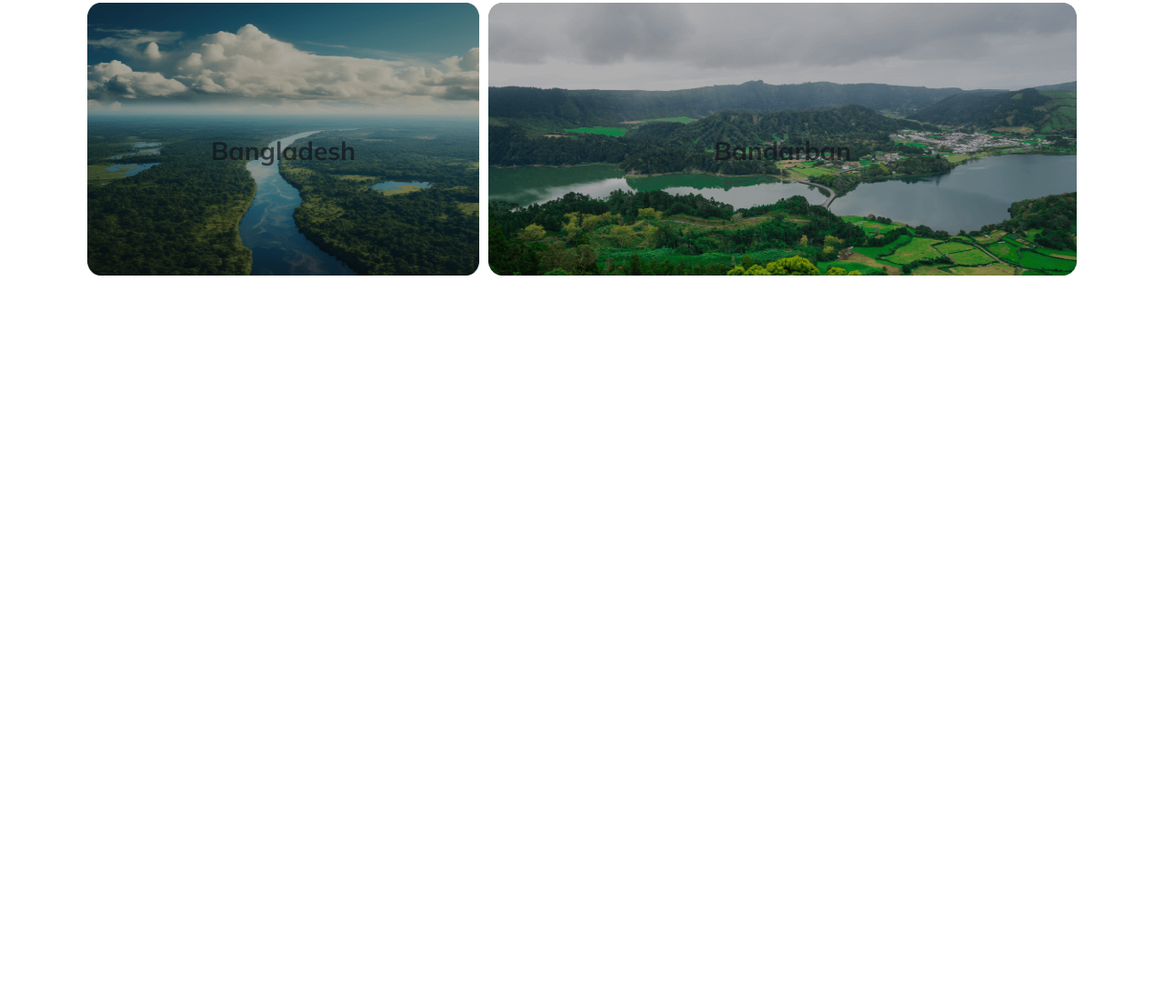
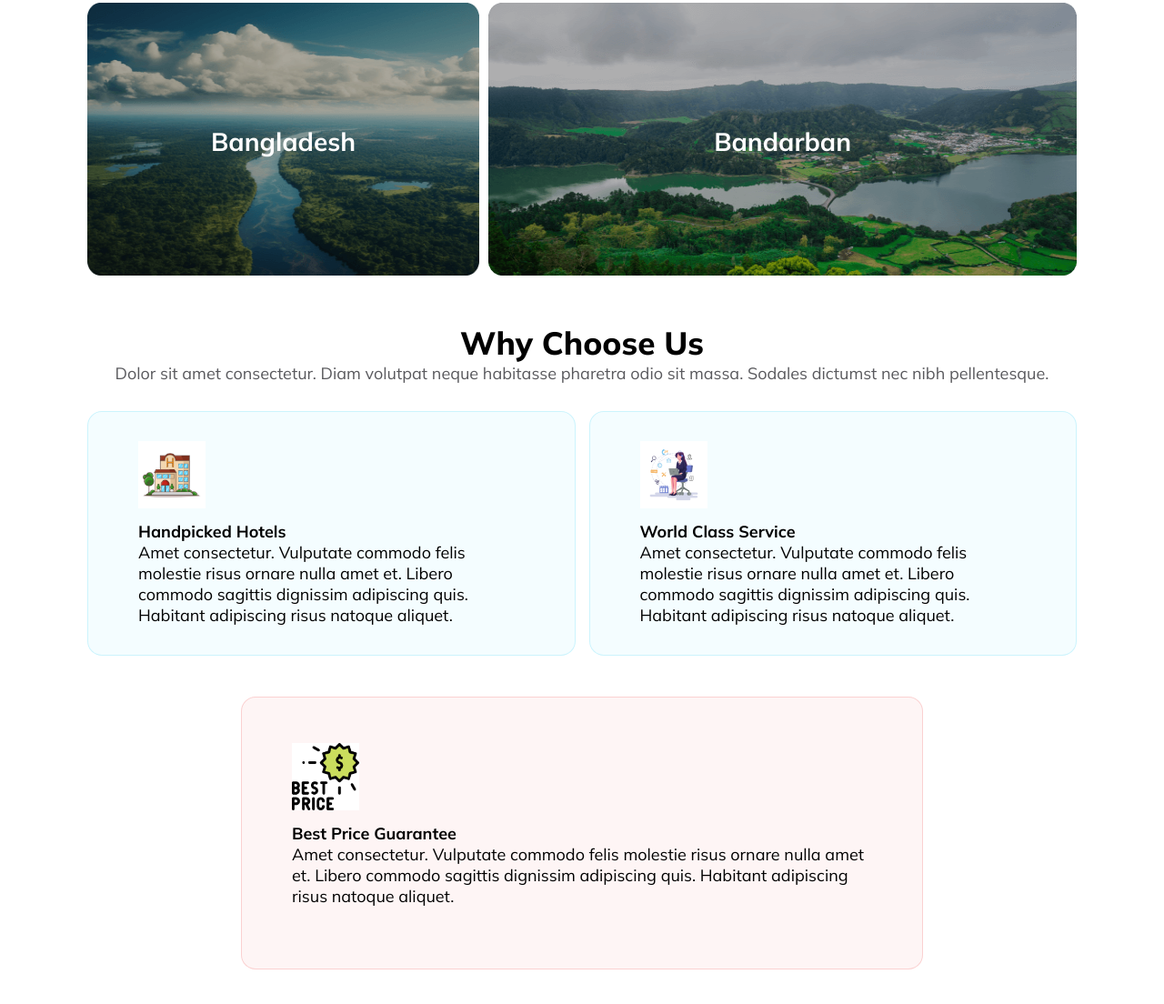
Before and after one commit to ANONTO96/Travel-website, a plain HTML site: page index.html in a window 1280 px wide. Shown: the part 2163-3267 px from the top of the page at 91% size. Before the commit the page ends 2518 px from the top, so only its background shows below. Drawn offline with Linux system fonts and the light colour scheme.

Commit message:
why choose us section added

```diff
--- a/index.html
+++ b/index.html
@@ -60,7 +60,7 @@
  <!-- destination section -->
   <section class="container destination">
 <h3>Choose Your Destination</h3>
-<p>Dolor sit amet consectetur. Diam volutpat neque habitasse pharetra odio sit massa. Sodales dictumst nec nibh pellentesque.</p>
+<p class="destination-p">Dolor sit amet consectetur. Diam volutpat neque habitasse pharetra odio sit massa. Sodales dictumst nec nibh pellentesque.</p>
 <div class="row-1">
 <div class="country-card">
     <img src="images/Rectangle 5.png" alt="">
@@ -96,6 +96,32 @@
      </div>
  </div>
   </section>
+  <!-- why choose us section -->
+   <section class="container why-choose-us">
+<div class="content">
+    <h3>Why Choose Us</h3>
+<p>Dolor sit amet consectetur. Diam volutpat neque habitasse pharetra odio sit massa. Sodales dictumst nec nibh pellentesque.</p>
+</div>
+<div class="box1-container">
+    <div class="box">
+        <img src="images/vecteezy_hotel-building-vector-icon-illustration-free-vector-flat_11588633-1.jpg" alt="">
+        <h5>Handpicked Hotels</h5>
+        <p>Amet consectetur. Vulputate commodo felis molestie risus ornare nulla amet et. Libero commodo sagittis dignissim adipiscing quis. Habitant adipiscing risus natoque aliquet.</p>
+    </div>
+    <div class="box">
+        <img src="images/vecteezy_24-hours-7-days-service-flat-style-illustration-vector-design_8779495.jpg" alt="">
+        <h5>World Class Service</h5>
+        <p>Amet consectetur. Vulputate commodo felis molestie risus ornare nulla amet et. Libero commodo sagittis dignissim adipiscing quis. Habitant adipiscing risus natoque aliquet.</p>
+    </div>
+</div>
+<div class="box2-container">
+    <div class=" box box-3">
+        <img src="images/vecteezy_best-price-illustration-design_47299553.jpg" alt="">
+        <h5>Best Price Guarantee</h5>
+        <p>Amet consectetur. Vulputate commodo felis molestie risus ornare nulla amet et. Libero commodo sagittis dignissim adipiscing quis. Habitant adipiscing risus natoque aliquet.</p>
+    </div>
+</div>
+   </section>
     <footer>
 
     </footer>
--- a/styles/style.css
+++ b/styles/style.css
@@ -141,7 +141,7 @@ justify-content: space-between;
     height: 300px;
     filter: brightness(85%);
 }
-.destination p{
+.destination-p{
     color: rgba(19, 19, 24, 0.7);
     text-align: center;
     margin-top: 10px;
@@ -171,3 +171,45 @@ font-size: 28px;
 font-weight: bold;
 transform: translate(-50%, -50%);
 }
+/* why choose us section */
+.content p{
+text-align: center;
+color: rgba(19, 19, 24, 0.7);
+}
+.box1-container{
+    display: flex;
+    margin-top: 15px;
+    margin-bottom: 15px;
+    gap: 15px;
+}
+.box{
+    box-sizing: border-box;
+border: 1px solid rgba(41, 206, 246, 0.2);
+border-radius: 16px;
+background: rgba(41, 206, 246, 0.05);
+padding: 32px 55px;
+margin-top: 15px;
+margin-bottom: 15px;
+}
+.box img{
+    width: 74px;
+height: 74px;
+margin-bottom: 10px;
+}
+.box h5{
+    font-size: large;
+    font-weight: bold;
+}
+.box-3{
+    width: 750px;
+height: 300px;
+    box-sizing: border-box;
+    border: 1px solid rgba(233, 68, 68, 0.2);
+    border-radius: 16px;
+    background: rgba(233, 68, 68, 0.05);
+    padding-top: 50px;
+}
+.box2-container{
+    display: flex;
+    justify-content: center;
+}
```
Also changed, not shown: images/vecteezy_24-hours-7-days-service-flat-style-illustration-vector-design_8779495.jpg (added), images/vecteezy_best-price-illustration-design_47299553.jpg (added), images/vecteezy_hotel-building-vector-icon-illustration-free-vector-flat_11588633-1.jpg (added).
